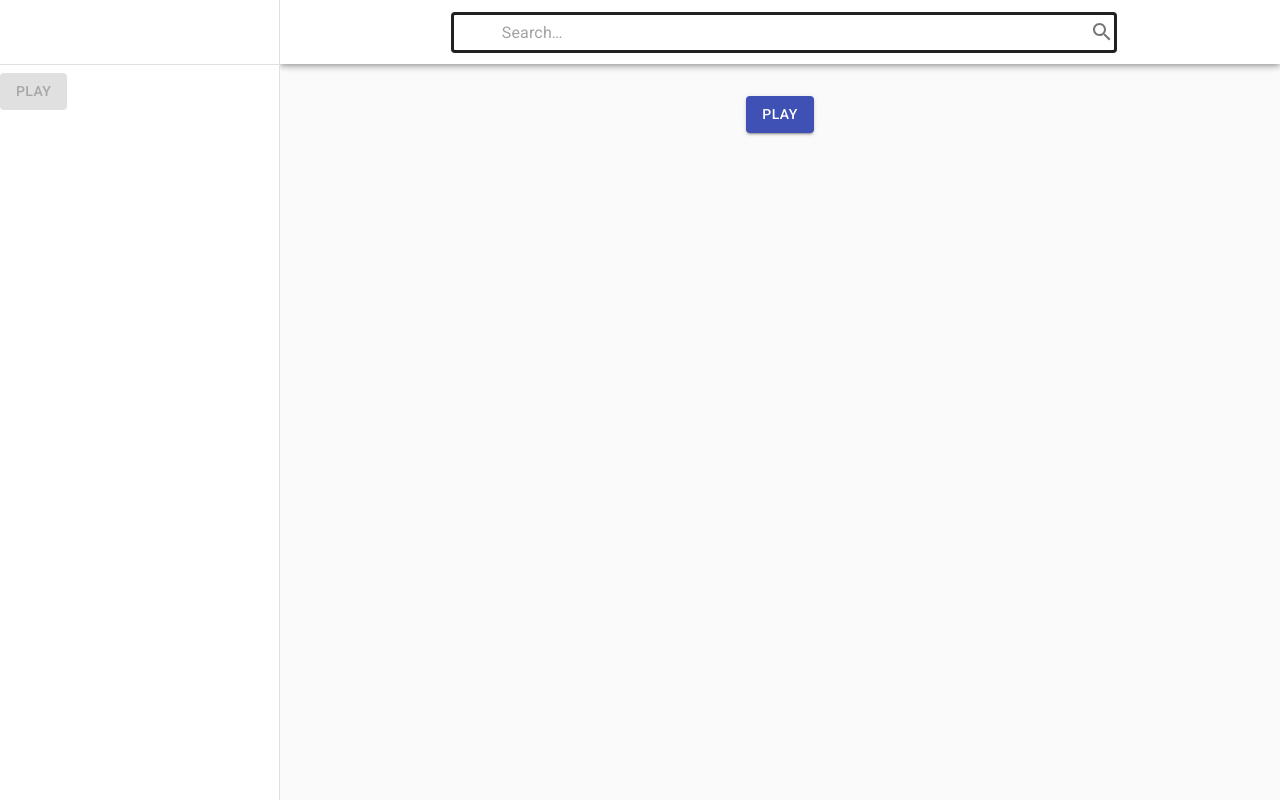
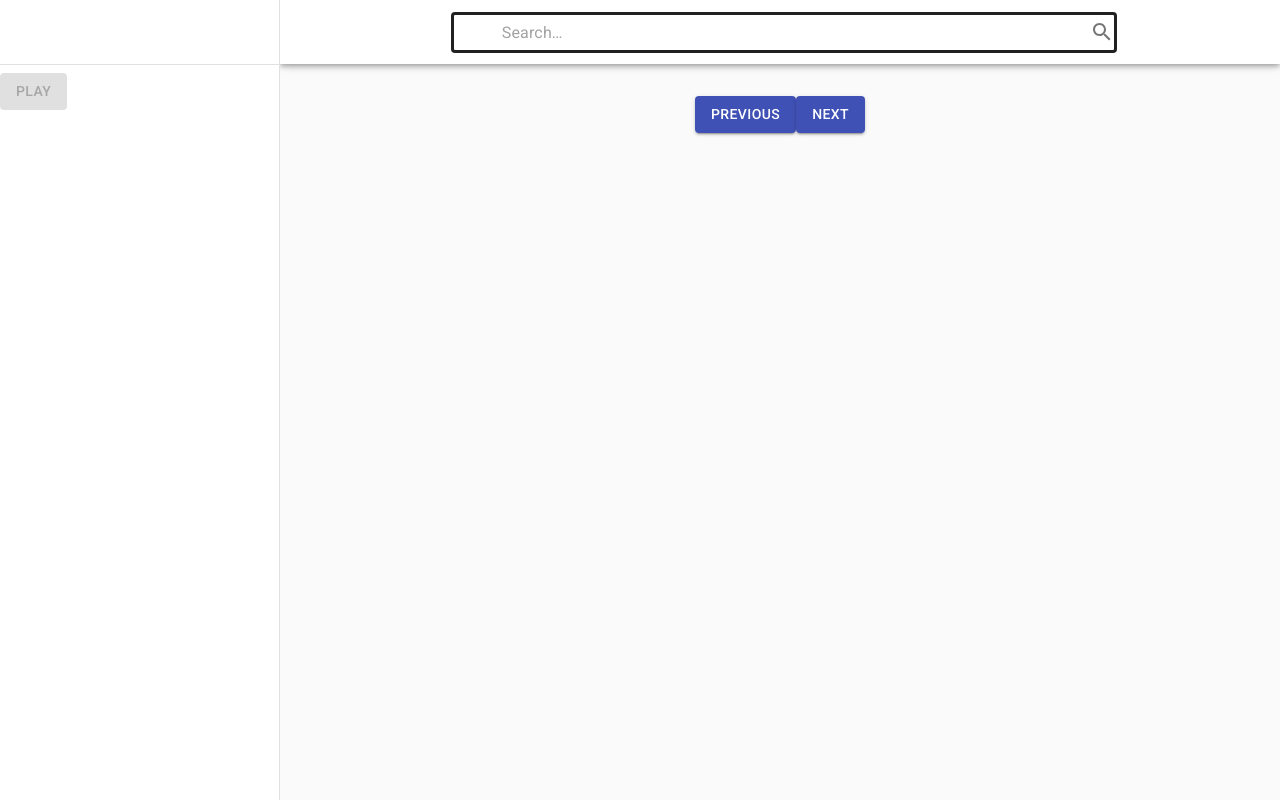
Before and after one commit to morenodoug/react-youtube-test, a React (Create React App) app: page /player in a window 1280 px wide. Built offline with nearby package versions, Linux system fonts and the light colour scheme.

Commit message:
adding previous video action

```diff
--- a/src/App.js
+++ b/src/App.js
@@ -4,13 +4,9 @@ import { makeStyles } from "@material-ui/core/styles";
 import { NavBar } from "./app/components/NavBar";
 import {SideBar} from './app/components/SideBar'
 import { VideoPlayer } from "./app/components/VideoPlayer";
-import {Grid} from "@material-ui/core"
 import { TrendingVideos } from "./features/homeVideos/TrendingVideos";
-
 import {BrowserRouter as Router, Switch, Route } from "react-router-dom";
 import { ResultVideosComponent } from "./features/resultVideos/ResultVideosComponent";
-import { AppContainer } from "./app/components/AppContainer";
-
 const drawerWidth = 280;
 
 const useStyles = makeStyles(theme => ({
--- a/src/app/components/VideoPlayer.js
+++ b/src/app/components/VideoPlayer.js
@@ -5,7 +5,7 @@ import { Button } from '@material-ui/core';
 import { YOUTUBE_IFRAME_API } from "../utils/Constants";
 import { openVideoPlayer, closeVideoPlayer } from "../../features/videoPlayer/VideoPLayerSlice";
 import { useDispatch, useSelector } from "react-redux";
-import {playingVideoSelector, playNextVideo} from "../../features/playList/playListSlice"
+import {playingVideoSelector, playNextVideo, playPreviousVideo} from "../../features/playList/playListSlice"
 
 
 export const VideoPlayer = (props) =>{
@@ -22,7 +22,8 @@ export const VideoPlayer = (props) =>{
           videoId: playingVideoId,
           events: {
 
-            'onStateChange': changeStatushandler
+            'onStateChange': changeStatushandler,
+            'onReady':onPlayerReady
           }
         });
     };
@@ -50,7 +51,8 @@ export const VideoPlayer = (props) =>{
             <Grid item xs={2} sm={2}  md={false} lg={false} />
             <Grid item container xs={8} sm={8} md={12}  spacing={2} direction="column"  >
               <Grid sm={12} justify="center" container item >
-                <Button variant="contained" color="primary" size="medium" onClick={()=> startVideo(player, dispatch, playNextVideo)}>  play</Button>
+                <Button variant="contained" color="primary" size="medium" onClick={()=> previousVideo(player, dispatch, playPreviousVideo)}>  Previous</Button>
+                <Button variant="contained" color="primary" size="medium" onClick={()=> startVideo(player, dispatch, playNextVideo)}>  Next</Button>
               </Grid>
 
               <div id={`youtube-player`}></div>
@@ -76,6 +78,11 @@ function startVideo(player, dispatch, playNextVideoProvider){
     // player.cuePlaylist(["JszxlTOq0Sw","sypYNw6Fymk"]);
     dispatch(playNextVideoProvider({}))
 }
+function previousVideo(player, dispatch, playPreviousVideoProvider){
+  // console.log(player)
+  // player.cuePlaylist(["JszxlTOq0Sw","sypYNw6Fymk"]);
+  dispatch(playPreviousVideoProvider({}))
+}
 
 function createOnStateChange(dispatch, playNextVideoProvider){
   return(event) =>{
@@ -84,3 +91,9 @@ function createOnStateChange(dispatch, playNextVideoProvider){
     }
   }
 }
+
+
+function onPlayerReady(event) {
+  event.target.playVideo();
+
+}
--- a/src/features/playList/playListSlice.js
+++ b/src/features/playList/playListSlice.js
@@ -35,7 +35,14 @@ const playListSlice = createSlice({
 
             }
 
+        },
+        playPreviousVideo:(currentState, action) =>{
+            const playingVideoIndex = currentState.videos.findIndex(video => video.videoId === currentState.playingVideoId)
+            if(playingVideoIndex >  0){
+                currentState.playingVideoId = currentState.videos[playingVideoIndex-1].videoId
+            }
         }
+
 
     },
     extraReducers:{
@@ -47,7 +54,7 @@ const playListSlice = createSlice({
         }
     }
 })
-export const    {addVideo,playNextVideo} = playListSlice.actions
+export const    {addVideo,playNextVideo, playPreviousVideo} = playListSlice.actions
 export  default playListSlice.reducer
 export const getPlayListVideosSelector =  state => state.playList.videos
 export const playingVideoSelector = state =>  state.playList.playingVideoId
```
